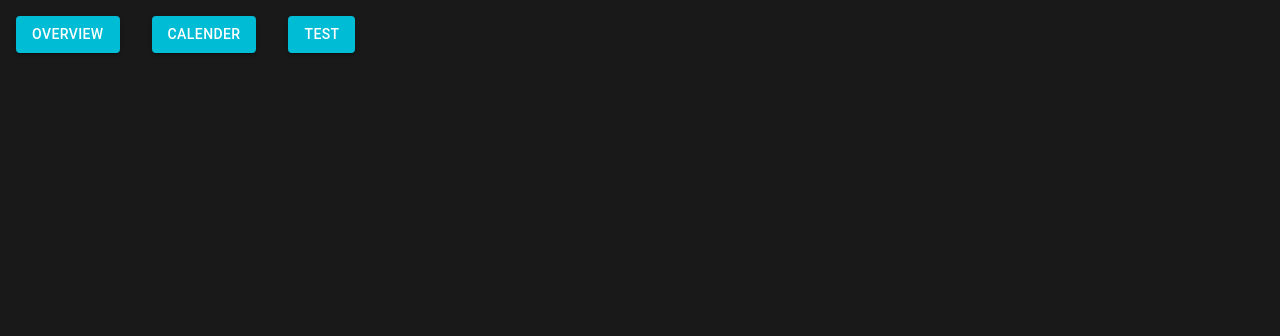
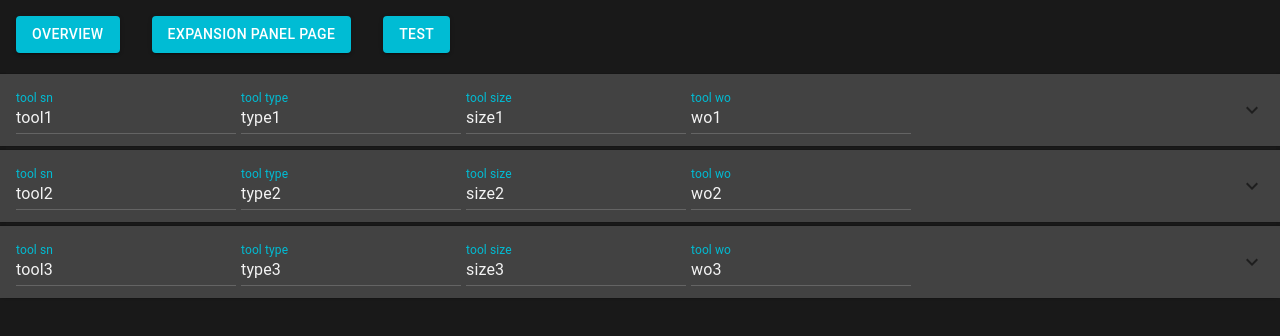
Before and after one commit to RoenLie/electron-react, a React (Create React App) app: page /expansionpanelpage in a window 1280 px wide. Before the commit this address led to /not-found. Shown: the top 336 px of the page. Built offline with nearby package versions, Linux system fonts and the light colour scheme.

Commit message:
expansion panel data edit works

```diff
--- a/src/components/calender.jsx
+++ /dev/null
@@ -1,93 +0,0 @@
-import React, { Component } from "react";
-import CustomExpansionPanel from "./overviewExpansionPanel";
-
-class Calender extends Component {
-  input = [
-    {
-      row: [
-        {
-          row: "1",
-          id: "0",
-          name: "tool sn",
-          value: "tool1"
-        },
-        {
-          row: "1",
-          id: "1",
-          name: "tool type",
-          value: "type1"
-        },
-        {
-          row: "1",
-          id: "2",
-          name: "tool size",
-          value: "size1"
-        },
-        {
-          row: "1",
-          id: "3",
-          name: "tool wo",
-          value: "wo1"
-        }
-      ]
-    },
-    {row:[
-      {
-        row: "2",
-        id: "0",
-        name: "tool sn",
-        value: "tool2"
-      },
-      {
-        row: "2",
-        id: "1",
-        name: "tool type",
-        value: "type2"
-      },
-      {
-        row: "2",
-        id: "2",
-        name: "tool size",
-        value: "size2"
-      },
-      {
-        row: "2",
-        id: "3",
-        name: "tool wo",
-        value: "wo2"
-      }
-    ]},
-    {row:[
-      {
-        row: "3",
-        id: "0",
-        name: "tool sn",
-        value: "tool3"
-      },
-      {
-        row: "3",
-        id: "1",
-        name: "tool type",
-        value: "type3"
-      },
-      {
-        row: "3",
-        id: "2",
-        name: "tool size",
-        value: "size3"
-      },
-      {
-        row: "3",
-        id: "3",
-        name: "tool wo",
-        value: "wo3"
-      }
-    ]}
-  ];
-
-  render() {
-    return <CustomExpansionPanel input={this.input} />;
-  }
-}
-
-export default Calender;
--- a/src/components/detailsTextboxGroup.jsx
+++ b/src/components/detailsTextboxGroup.jsx
@@ -1,10 +1,10 @@
 import React from "react";
 import ExpansionPanelTextBox from "./expansionPanelTextBox";
 //=============================================================================
-const DetailsTextboxGroup = ({input, onChange }) => {
-  return input.row.map(input => (
+const DetailsTextboxGroup = ({ input, onChange }) => {
+  return input.map((input, key) => (
     <React.Fragment>
-      <div>
+      <div key={key}>
         <ExpansionPanelTextBox input={input} onChange={onChange} />
       </div>
     </React.Fragment>
--- a/src/components/overviewExpansionPanel.jsx
+++ b/src/components/expansionPanelOverview.jsx
@@ -12,38 +12,30 @@ import Button from "@material-ui/core/Button";
 
 import SummaryTextboxGroup from "./summaryTextboxGroup";
 import DetailsTextboxGroup from "./detailsTextboxGroup";
+import { randomBytes } from "crypto";
 //=============================================================================
 class CustomExpansionPanel extends Component {
-  state = {};
+  handleChange = (event, row) => {
+    row.value = event.target.value;
+    this.setState({ value: event.target.value });
 
-  handleChange = (event, row) => {
-    console.log(event.target);
-    console.log(row);
-    this.setState({ value: event.target.value });
+    console.log(randomBytes(199));
   };
 
   createRows = () => {
-    return this.props.input.map(row => (
+    return this.props.input.map((input, key) => (
       <React.Fragment>
-        <ExpansionPanel>
+        <ExpansionPanel key={key}>
           <ExpansionPanelSummary
             expandIcon={<ExpandMoreIcon />}
             aria-controls="panel1-content"
             id={"panel1_"}
           >
-            <SummaryTextboxGroup
-              index={row.index}
-              input={row}
-              onChange={this.handleChange}
-            />
+            <SummaryTextboxGroup input={input} onChange={this.handleChange} />
           </ExpansionPanelSummary>
 
           <ExpansionPanelDetails aria-controls="panel2-content" id={"panel2_"}>
-            <DetailsTextboxGroup
-              index={row.index}
-              input={row}
-              onChange={this.handleChange}
-            />
+            <DetailsTextboxGroup input={input} onChange={this.handleChange} />
           </ExpansionPanelDetails>
 
           <ExpansionPanelActions aria-controls="panel3-content" id={"panel3_"}>
--- /dev/null
+++ b/src/components/expansionPanelPage.jsx
@@ -0,0 +1,13 @@
+import React, { Component } from "react";
+import CustomExpansionPanel from "./expansionPanelOverview";
+import inputData from "../services/inputData";
+
+class ExpansionPanelPage extends Component {
+  input = inputData;
+
+  render() {
+    return <CustomExpansionPanel input={this.input} />;
+  }
+}
+
+export default ExpansionPanelPage;
--- a/src/components/expansionPanelTextBox.jsx
+++ b/src/components/expansionPanelTextBox.jsx
@@ -6,17 +6,21 @@ import {
 } from "./styles/expansionPanelTextboxStyle";
 //=============================================================================
 const ExpansionPanelTextBox = ({ input, onChange }) => {
-  let { row, id, name, value } = input;
+  const handleChange = event => {
+    onChange(event, input);
+  };
+
+  let { row, name, value } = input;
 
   return (
     <React.Fragment>
       <FormControl>
-        <StyledInputLabel>{name}</StyledInputLabel>
+        <StyledInputLabel key={row + name}>{name}</StyledInputLabel>
         <StyledInput
           id={row}
           name={name}
           value={value}
-          onChange={onChange}
+          onChange={handleChange}
         />
       </FormControl>
     </React.Fragment>
--- a/src/components/landingPage.jsx
+++ b/src/components/landingPage.jsx
@@ -4,7 +4,7 @@ import { Route, Redirect, Switch } from "react-router-dom";
 import { ToastContainer } from "react-toastify";
 import "react-toastify/dist/ReactToastify.css";
 
-import Calender from "./calender";
+import ExpansionPanelPage from "./expansionPanelPage";
 import Overview from "./overview";
 import ButtonRow from "./testButtons";
 
@@ -15,7 +15,7 @@ function LandingPage() {
       <ButtonRow />
       <Switch>
         <Route path="/overview" component={Overview} />
-        <Route path="/calender" component={Calender} />
+        <Route path="/expansionpanelpage" component={ExpansionPanelPage} />
         <Redirect from="/" exact to="/overview" />
         <Redirect to="/not-found" />
       </Switch>
--- a/src/components/styles/expansionPanelTextboxStyle.jsx
+++ b/src/components/styles/expansionPanelTextboxStyle.jsx
@@ -1,7 +1,4 @@
 import { withStyles } from "@material-ui/core/styles";
-
-import MuiInputLabel from "@material-ui/core/InputLabel";
-
 import InputLabel from "@material-ui/core/InputLabel";
 import Input from "@material-ui/core/Input";
 // ============================================================================
--- a/src/components/summaryTextboxGroup.jsx
+++ b/src/components/summaryTextboxGroup.jsx
@@ -3,15 +3,10 @@ import React from "react";
 import ExpansionPanelTextBox from "./expansionPanelTextBox";
 
 const SummaryTextboxGroup = ({ input, onChange }) => {
-  let handleChange = event => {
-    onChange(event, input.row);
-  };
-
-  return input.row.map(input => (
+  return input.map((input, key) => (
     <React.Fragment>
-      {/* <div Style="pointer-events: none;"> */}
-      <div>
-        <ExpansionPanelTextBox input={input} onChange={handleChange} />
+      <div key={key} Style="pointer-events: none;">
+        <ExpansionPanelTextBox input={input} onChange={onChange} />
       </div>
     </React.Fragment>
   ));
--- a/src/components/testButtons.jsx
+++ b/src/components/testButtons.jsx
@@ -44,9 +44,9 @@ function ButtonRow() {
           Overview
         </Button>
       </Link>
-      <Link className={classes.link} to="/calender">
+      <Link className={classes.link} to="/expansionpanelpage">
         <Button variant="contained" className={classes.button1}>
-          Calender
+          Expansion Panel Page
         </Button>
       </Link>
       <Link className={classes.link} to="/test">
--- /dev/null
+++ b/src/services/inputData.jsx
@@ -0,0 +1,82 @@
+const inputData = [
+  [
+    {
+      row: "1",
+      id: "0",
+      name: "tool sn",
+      value: "tool1"
+    },
+    {
+      row: "1",
+      id: "1",
+      name: "tool type",
+      value: "type1"
+    },
+    {
+      row: "1",
+      id: "2",
+      name: "tool size",
+      value: "size1"
+    },
+    {
+      row: "1",
+      id: "3",
+      name: "tool wo",
+      value: "wo1"
+    }
+  ],
+  [
+    {
+      row: "2",
+      id: "0",
+      name: "tool sn",
+      value: "tool2"
+    },
+    {
+      row: "2",
+      id: "1",
+      name: "tool type",
+      value: "type2"
+    },
+    {
+      row: "2",
+      id: "2",
+      name: "tool size",
+      value: "size2"
+    },
+    {
+      row: "2",
+      id: "3",
+      name: "tool wo",
+      value: "wo2"
+    }
+  ],
+  [
+    {
+      row: "3",
+      id: "0",
+      name: "tool sn",
+      value: "tool3"
+    },
+    {
+      row: "3",
+      id: "1",
+      name: "tool type",
+      value: "type3"
+    },
+    {
+      row: "3",
+      id: "2",
+      name: "tool size",
+      value: "size3"
+    },
+    {
+      row: "3",
+      id: "3",
+      name: "tool wo",
+      value: "wo3"
+    }
+  ]
+];
+
+export default inputData;
```
